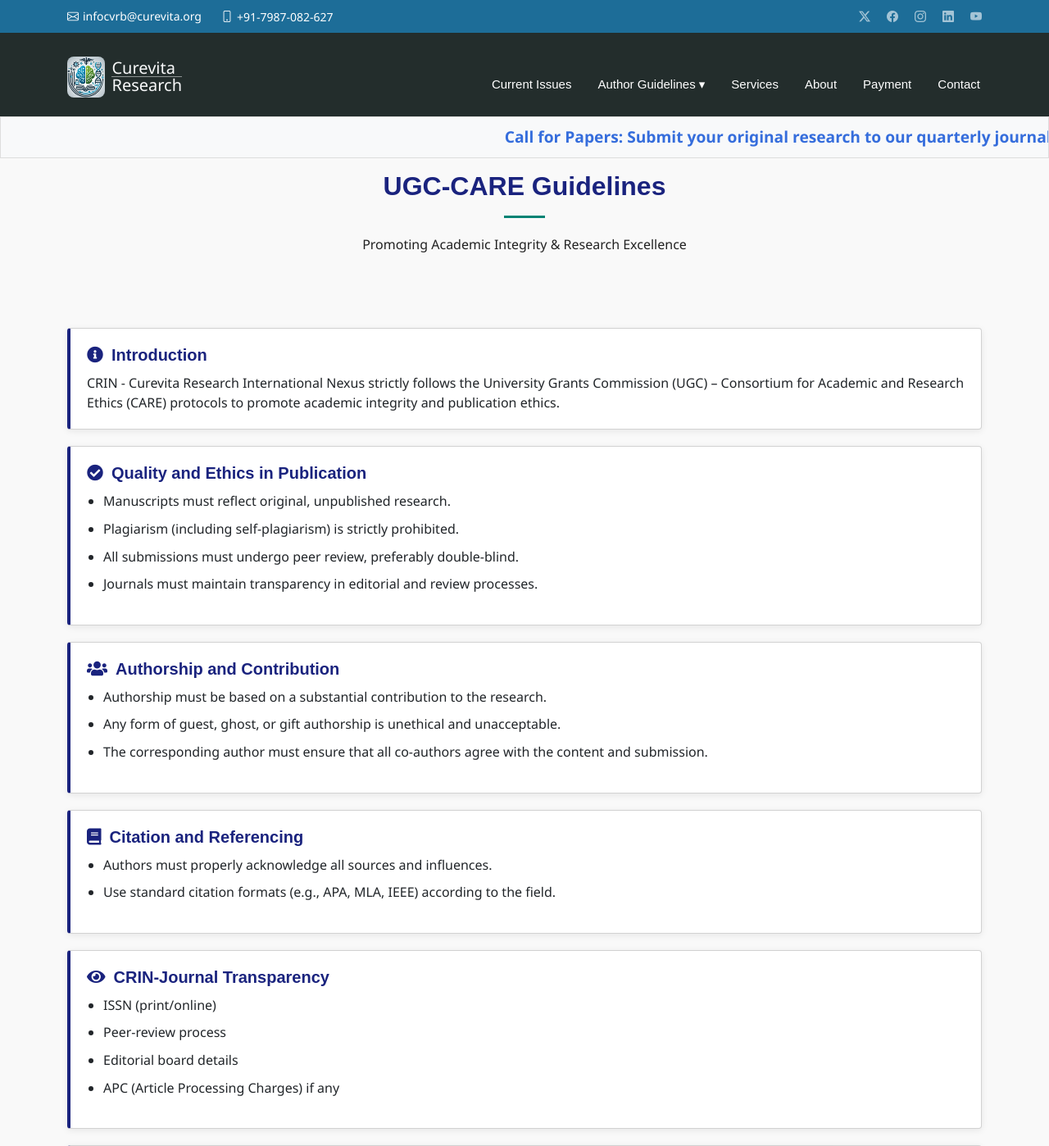
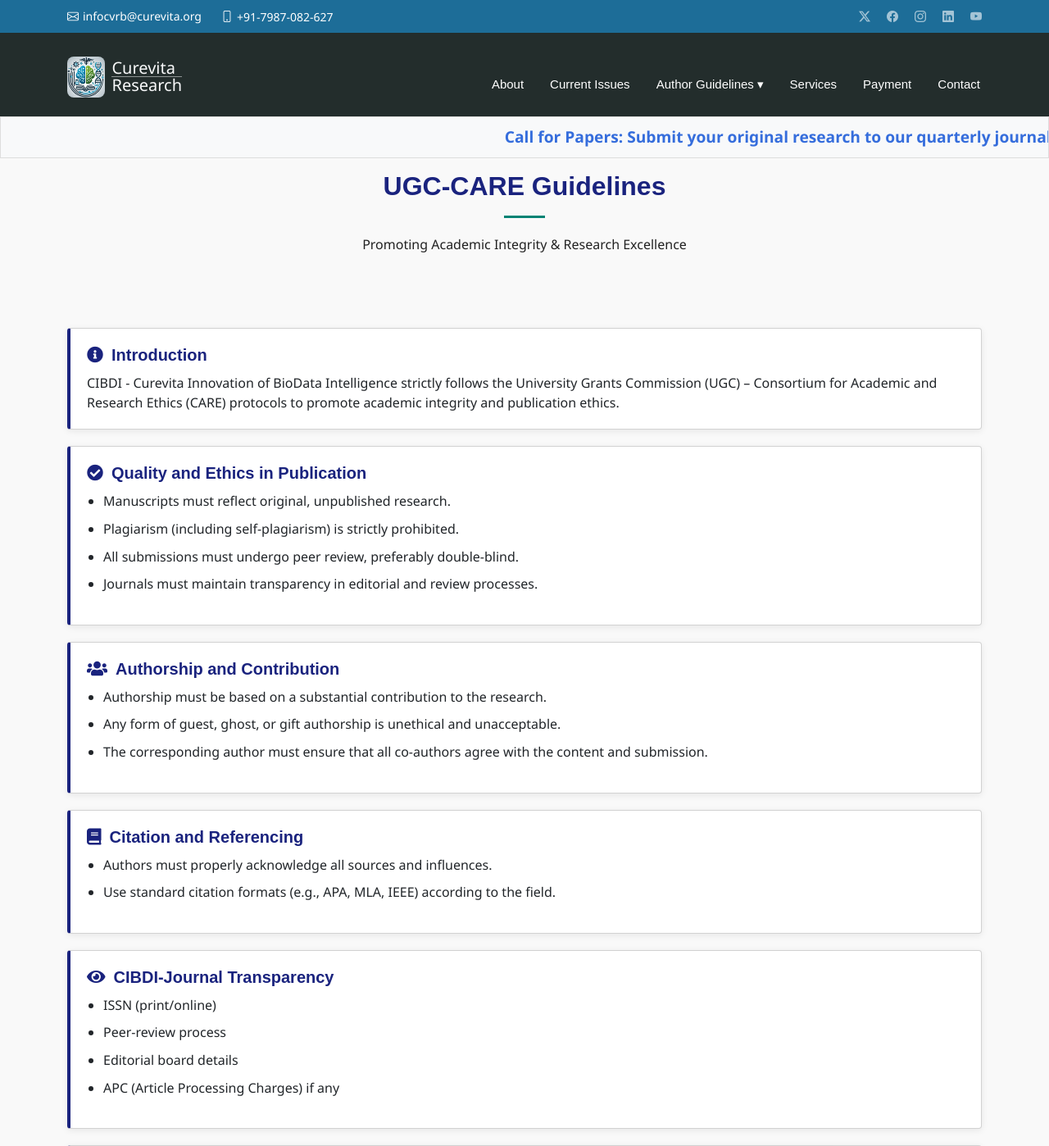
Before and after one commit to shah5fahad/cibdi_project, a Flask app: page /ugc_care in a window 1280 px wide. Shown: the top 1398 px of the page at 82% size. Run offline with Flask 3, Linux system fonts and the light colour scheme; some libraries are stand-ins or nearby versions.

Commit message:
fix changes as requested

```diff
--- a/main_app/templates/Current_issue.html
+++ b/main_app/templates/Current_issue.html
@@ -1,6 +1,6 @@
 {% extends 'base.html' %}
 
-{% block title %}Current Research Issues - Curevita Research International Nexus{% endblock %}
+{% block title %}Current Research Issues - Curevita Innovation of BioData Intelligence{% endblock %}
 
 {% block content %}
 <br><br><br><br>
--- a/main_app/templates/DOI_Allocation.html
+++ b/main_app/templates/DOI_Allocation.html
@@ -1,6 +1,6 @@
 {% extends 'base.html' %}
 
-{% block title %}DOI Allocation Policy - Curevita Research International Nexus{% endblock %}
+{% block title %}DOI Allocation Policy - Curevita Innovation of BioData Intelligence{% endblock %}
 
 {% block content %}
 <br><br><br><br><br>
--- a/main_app/templates/about.html
+++ b/main_app/templates/about.html
@@ -8,7 +8,7 @@
 <!-- Hero Section -->
 <section class="about-hero py-5" style="background: linear-gradient(rgba(0,0,0,0.7), rgba(0,0,0,0.7)), url('{{ url_for('static', filename='assets/img/research-hero.jpg') }}') no-repeat center center; background-size: cover;">
     <div class="container text-center py-4">
-        <h1 class="display-5 fw-bold mb-2 text-white">About Curevita Journal</h1>
+        <h1 class="display-5 fw-bold mb-2 text-white">About CIBDI Journal</h1>
         <h4 class="mb-3 text-light">Starting from 2025</h4>
         <p class="lead mb-4 text-light">
             A global, peer-reviewed journal fostering interdisciplinary innovation and real-world impact.
--- a/main_app/templates/base.html
+++ b/main_app/templates/base.html
@@ -117,6 +117,7 @@
 
                <nav id="navmenu" class="navmenu">
                   <ul>
+                     <li><a href="/about">About</a></li>
                      <li><a href="/current_issue">Current Issues</a></li>
                      <li class="dropdown">
                         <div class="dropdown-content">Author Guidelines ▾</div>
@@ -127,7 +128,6 @@
                         </ul>
                      </li>
                      <li><a href="/#services">Services</a></li>
-                     <li><a href="/about">About</a></li>
                      <li><a href="/Payment">Payment</a></li>
                      <li><a href="/#contact">Contact</a></li>
                   </ul>
--- a/main_app/templates/homepage.html
+++ b/main_app/templates/homepage.html
@@ -17,6 +17,10 @@
                 >
                     <div style="text-align: center; color: white; font-size: 28px; line-height: 1.2; font-family: monospace; font-weight: bold;">
                     International Multi-Disciplinary Journal
+                    </div>
+
+                    <div style="text-align: center; color: white; font-size: 25px; line-height: 1.2; font-family: 'FontAwesome'; font-weight: bold; margin-top: 5px;">
+                    Curevita Innovation of BioData Intelligence
                     </div>
 
                     <div style="text-align: center; color: white; font-size: 19px; margin-top: 8px; font-family: cursive;">
--- a/main_app/templates/peer_reviewed.html
+++ b/main_app/templates/peer_reviewed.html
@@ -1,6 +1,6 @@
 {% extends 'base.html' %}
 
-{% block title %}Peer-Reviewed Paper - Curevita Research International Nexus{% endblock %}
+{% block title %}Peer-Reviewed Paper - Curevita Innovation of BioData Intelligence{% endblock %}
 
 {% block content %}
 <br><br><br><br><br>
@@ -11,7 +11,7 @@
     <div class="text-center mb-5" data-aos="fade-up">
       <h2 class="fw-bold ">Peer-Reviewed Paper</h2>
       <p class="lead text-muted">
-        CRIN is a rigorously peer-reviewed, open-access, and multidisciplinary international journal
+        CIBDI is a rigorously peer-reviewed, open-access, and multidisciplinary international journal
         dedicated to publishing high-quality research across diverse domains.
       </p>
     </div>
--- a/main_app/templates/ugc_care.html
+++ b/main_app/templates/ugc_care.html
@@ -1,6 +1,6 @@
 {% extends 'base.html' %}
 
-{% block title %}UGC-CARE Guidelines - Curevita Research International Nexus{% endblock %}
+{% block title %}UGC-CARE Guidelines - Curevita Innovation of BioData Intelligence{% endblock %}
 
 {% block content %}
 <br><br><br><br><br>
@@ -75,7 +75,7 @@
   <div class="card">
     <div class="card-body">
       <h5 class="card-title"><i class="fas fa-info-circle icon-blue"></i> Introduction</h5>
-      <p class="card-text">CRIN - Curevita Research International Nexus strictly follows the University Grants Commission (UGC) – Consortium for Academic and Research Ethics (CARE) protocols to promote academic integrity and publication ethics.</p>
+      <p class="card-text">CIBDI - Curevita Innovation of BioData Intelligence strictly follows the University Grants Commission (UGC) – Consortium for Academic and Research Ethics (CARE) protocols to promote academic integrity and publication ethics.</p>
     </div>
   </div>
 
@@ -115,10 +115,10 @@
     </div>
   </div>
 
-  <!-- Box 5: CRIN-Journal Transparency -->
+  <!-- Box 5: CIBDI-Journal Transparency -->
   <div class="card">
     <div class="card-body">
-      <h5 class="card-title"><i class="fas fa-eye icon-blue"></i> CRIN-Journal Transparency</h5>
+      <h5 class="card-title"><i class="fas fa-eye icon-blue"></i> CIBDI-Journal Transparency</h5>
       <ul>
         <li>ISSN (print/online)</li>
         <li>Peer-review process</li>
```
